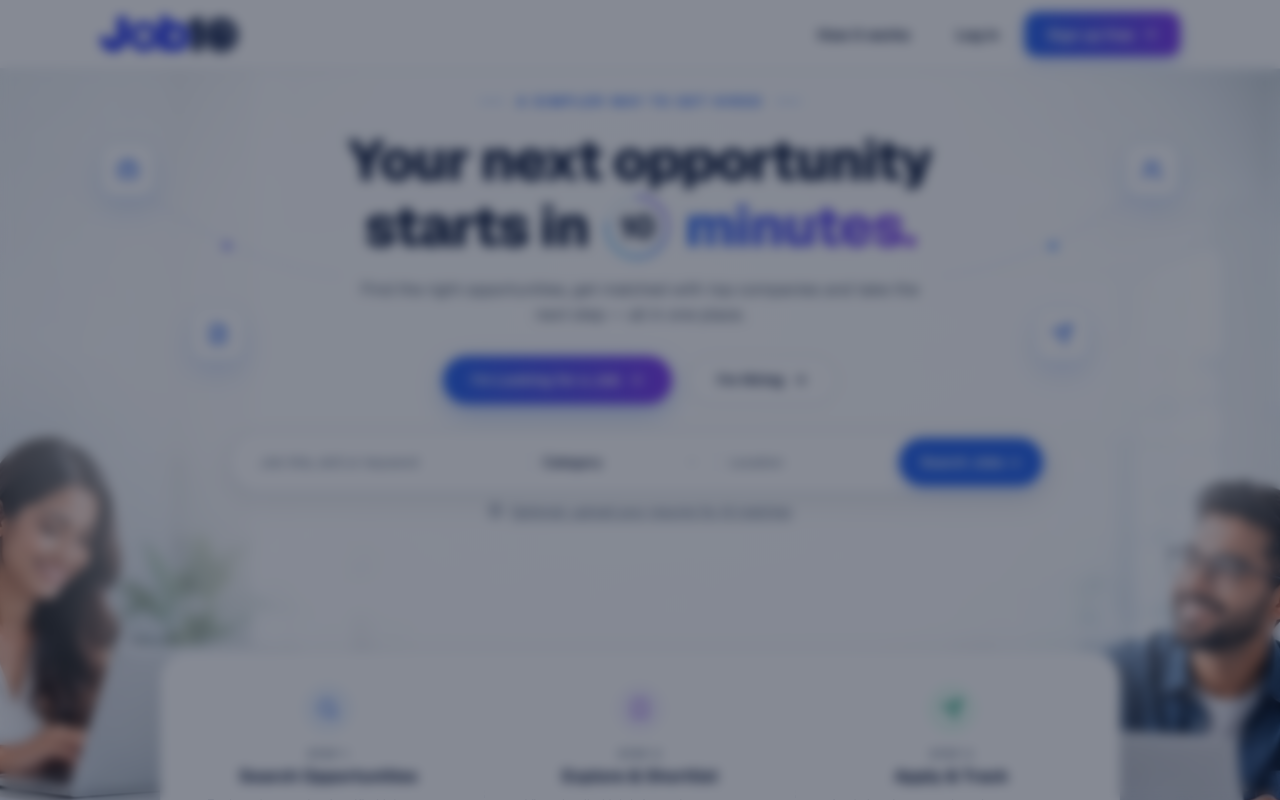
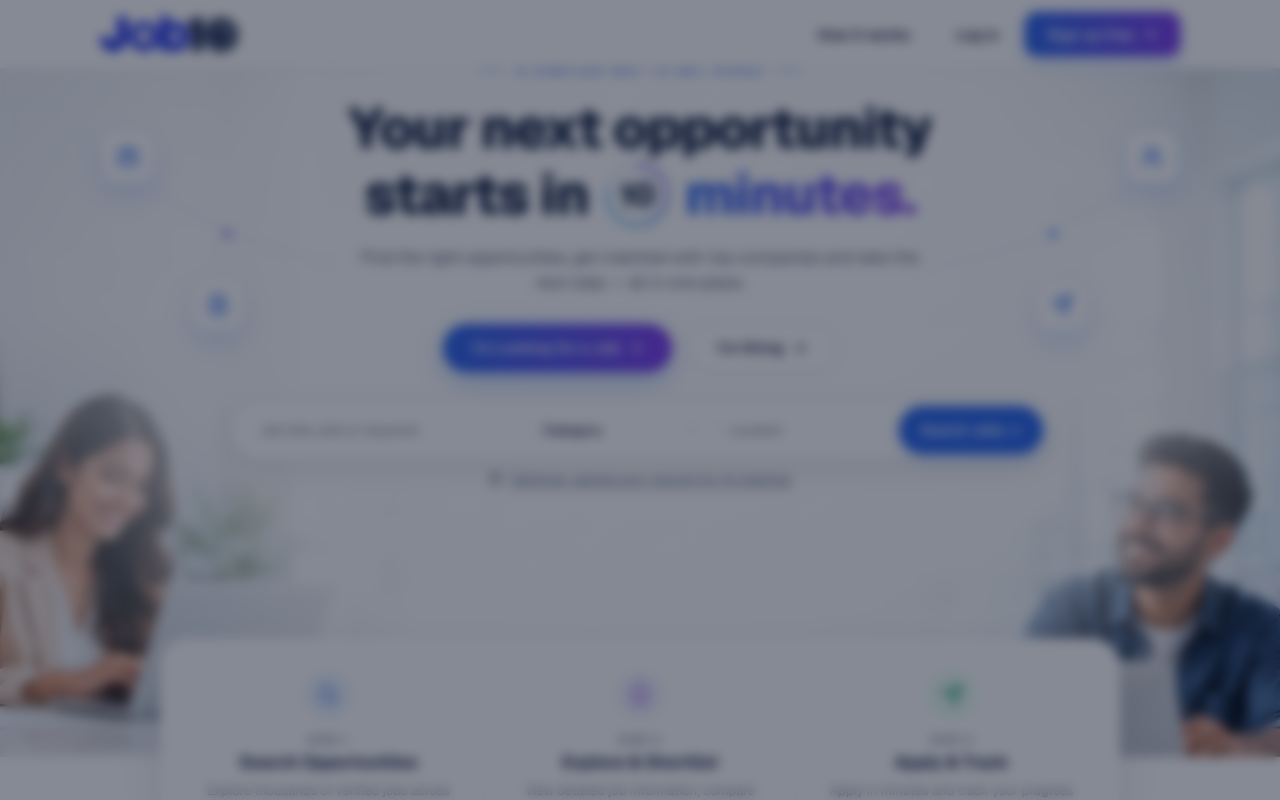
Before and after one commit to paveld-Dev/Job10, a Next.js app: page /campaign/get-started in a window 1280 px wide. Shown: the top 800 px of the page. Built offline with nearby package versions, Linux system fonts and the light colour scheme.

Commit message:
style: set hero section to full viewport height and align steps card with 50% overhang

```diff
--- a/src/styles/campaign.css
+++ b/src/styles/campaign.css
@@ -333,9 +333,10 @@ section > .job10-container,
   align-items: center;
   justify-content: flex-start;
   overflow: visible;
-  padding-top: 72px;
+  padding-top: clamp(40px, 5vh, 64px);
   padding-bottom: 0;
-  min-height: 820px;
+  min-height: calc(100vh - 64px);
+  box-sizing: border-box;
 }
 
 /* Background image layer with two colleagues */
@@ -443,6 +444,7 @@ section > .job10-container,
   align-items: center;
   text-align: center;
   padding-inline: 20px;
+  flex: 1;
 }
 
 /* 1. Eyebrow */
@@ -818,8 +820,8 @@ section > .job10-container,
   box-sizing: border-box;
   position: relative;
   z-index: 10;
-  margin-top: 96px;
-  margin-bottom: -140px;
+  margin-top: auto;
+  margin-bottom: -115px;
 }
 
 .job10-steps-card-grid {
@@ -895,7 +897,7 @@ section > .job10-container,
 }
 
 .job10-explore-section {
-  padding: 204px 0 70px 0;
+  padding: 180px 0 70px 0;
   background: #ffffff;
   position: relative;
   z-index: 1;
```
